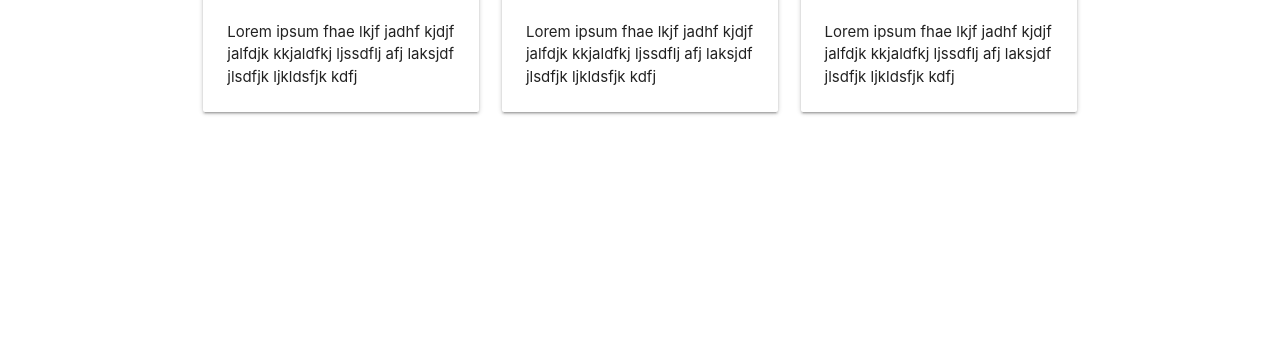
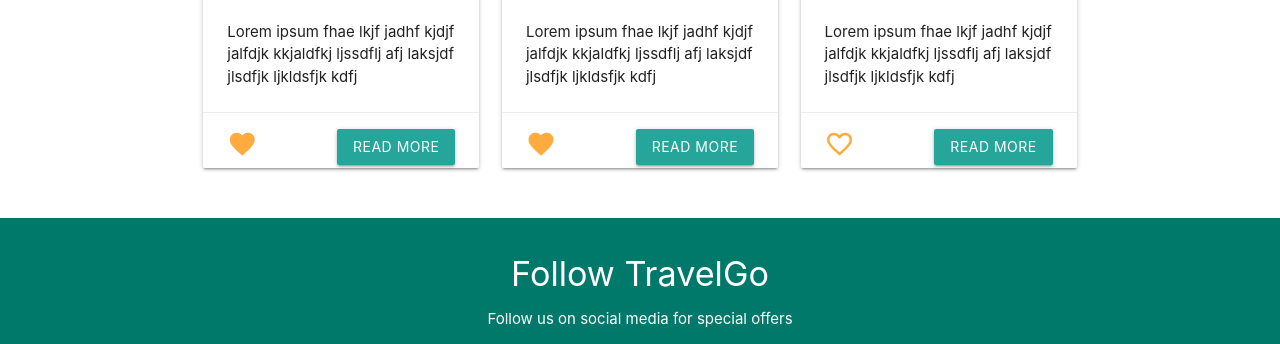
Before and after one commit to shadabumer/TravelGo, a plain HTML site: page TravelGo/index.html in a window 1280 px wide. Shown: the part 1322-1666 px from the top of the page. Drawn offline with nearby package versions, Linux system fonts and the light colour scheme.

Commit message:
minor changes
cleaned the code

```diff
--- a/TravelGo/index.html
+++ b/TravelGo/index.html
@@ -159,6 +159,10 @@
 	 				 		<div class="card-content">
 	 				 			Lorem ipsum fhae lkjf jadhf kjdjf jalfdjk kkjaldfkj ljssdflj afj laksjdf jlsdfjk ljkldsfjk kdfj
 	 				 		</div>
+	 				 		 <div class="card-action">
+					          <a href="#"><i class="material-icons left small">favorite</i></a>
+					          <a href="places.html"><button class="btn right waves-effect waves-light">Read More</button></a>
+					        </div>
 	 				 	</div>
 	 				</div>
 	 				<div class="col s12 m4">
@@ -170,6 +174,10 @@
 	 				 		<div class="card-content">
 	 				 			Lorem ipsum fhae lkjf jadhf kjdjf jalfdjk kkjaldfkj ljssdflj afj laksjdf jlsdfjk ljkldsfjk kdfj
 	 				 		</div>
+	 				 		<div class="card-action">
+					          <a href="#"><i class="material-icons left small">favorite</i></a>
+					          <a href="places.html"><button class="btn right waves-effect waves-light">Read More</button></a>
+					        </div>
 	 				 	</div>
 	 				</div>
 	 				<div class="col s12 m4">
@@ -181,6 +189,10 @@
 	 				 		<div class="card-content">
 	 				 			Lorem ipsum fhae lkjf jadhf kjdjf jalfdjk kkjaldfkj ljssdflj afj laksjdf jlsdfjk ljkldsfjk kdfj
 	 				 		</div>
+	 				 		<div class="card-action">
+					          <a href="#"><i class="material-icons left small">favorite_border</i></a>
+					          <a href="places.html"><button class="btn right waves-effect waves-light">Read More</button></a>
+					        </div>
 	 				 	</div>
 	 				</div>
 	 			</div>
@@ -193,14 +205,7 @@
 
 	 	<!-- Section: find places ends here -->
 
-	 	<!-- Seciton: carousel articles starts here -->
-	 	 <div class="carousel carousel-slider">
-		    <a class="carousel-item" href="#one!"><img src="images/resort1.jpg"></a>
-		    <a class="carousel-item" href="#two!"><img src="images/resort2.jpg"></a>
-		    <a class="carousel-item" href="#three!"><img src="images/resort3.jpg"></a>
-		    <a class="carousel-item" href="#four!"><img src="images/1-avengers.jpg"></a>
-		  </div>
-	 	<!-- Seciton: carousel articles ends here -->
+
 
 
 	 	<!-- Section: Follow starts here -->
```
